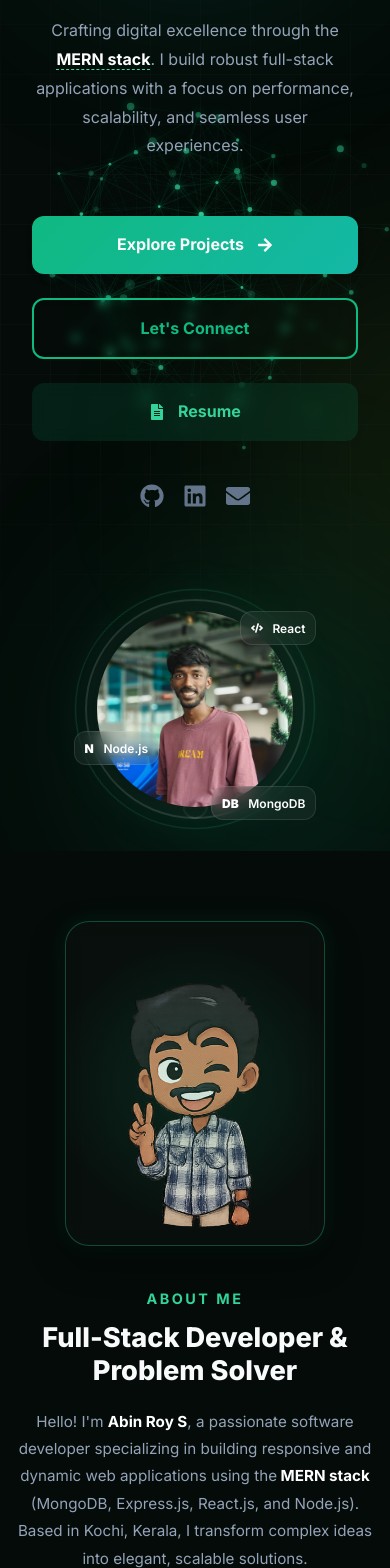
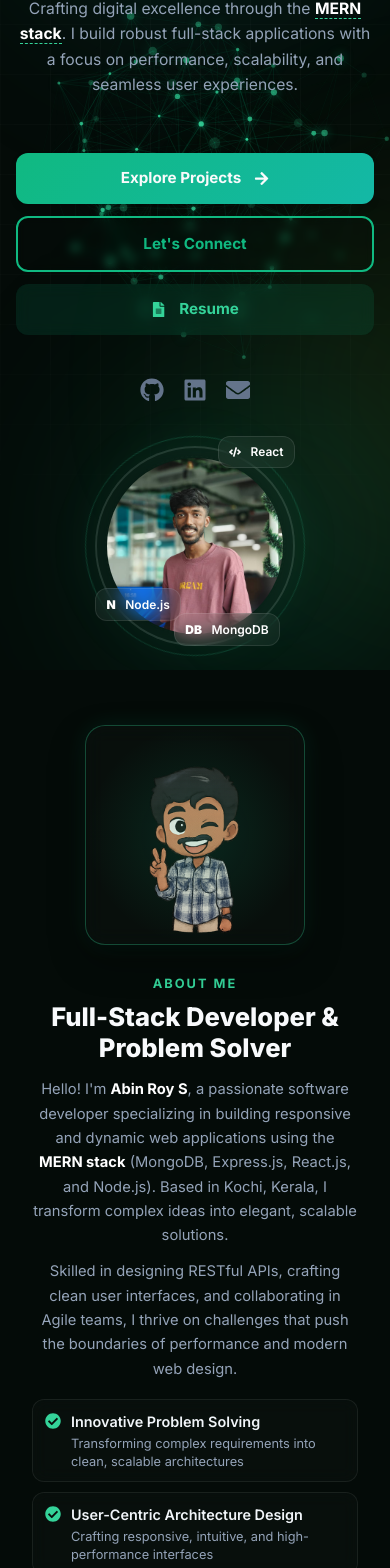
Before and after one commit to aby0073/Portfolio, a React (Vite) app: page / in a window 390 px wide. Shown: the part 326-1894 px from the top of the page. Built offline with nearby package versions, Linux system fonts and the light colour scheme.

Commit message:
fix: polish mobile responsiveness across all sections and eliminate overflow

```diff
--- a/src/components/About/About.css
+++ b/src/components/About/About.css
@@ -178,10 +178,15 @@
 
 /* Responsive */
 @media (max-width: 968px) {
+  .about-section {
+    padding: 70px 0;
+  }
+
   .about-wrapper {
     flex-direction: column;
     text-align: center;
-    gap: 40px;
+    gap: 35px;
+    padding: 0 1.25rem;
   }
 
   .about-content {
@@ -189,11 +194,27 @@
   }
 
   .about-subtitle {
-    font-size: 2rem;
+    font-size: 1.95rem;
+  }
+
+  .image-frame {
+    max-width: 260px;
+    margin: 0 auto;
+    aspect-ratio: auto;
+    padding: 12px;
+  }
+
+  .profile-img {
+    max-height: 270px;
+    width: auto;
+    max-width: 100%;
+    margin: 0 auto;
   }
 
   .highlight-pill {
     text-align: left;
+    padding: 11px 14px;
+    gap: 12px;
   }
 
   .about-quick-meta {
@@ -203,18 +224,71 @@
 
 @media (max-width: 480px) {
   .about-section {
-    padding: 70px 0;
+    padding: 55px 0;
+  }
+
+  .about-wrapper {
+    padding: 0 1rem;
+    gap: 25px;
+  }
+
+  .about-eyebrow {
+    font-size: 0.8rem;
+    letter-spacing: 2px;
+    margin-bottom: 8px;
+  }
+
+  .about-subtitle {
+    font-size: 1.6rem;
+    margin-bottom: 14px;
+  }
+
+  .about-description p {
+    font-size: 0.92rem;
+    line-height: 1.65;
+    margin-bottom: 12px;
   }
 
   .image-frame {
-    max-width: 260px;
+    max-width: 220px;
+    padding: 10px;
+    border-radius: 20px;
   }
 
-  .about-subtitle {
-    font-size: 1.7rem;
+  .profile-img {
+    max-height: 230px;
   }
 
-  .about-description p {
-    font-size: 0.95rem;
+  .key-highlights {
+    margin: 18px 0;
+    gap: 10px;
+  }
+
+  .highlight-pill {
+    padding: 10px 12px;
+    gap: 10px;
+    border-radius: 12px;
+  }
+
+  .highlight-icon {
+    font-size: 1rem;
+  }
+
+  .highlight-info strong {
+    font-size: 0.9rem;
+  }
+
+  .highlight-info span {
+    font-size: 0.8rem;
+  }
+
+  .about-quick-meta {
+    gap: 6px;
+    margin-top: 15px;
+  }
+
+  .meta-badge {
+    padding: 4px 10px;
+    font-size: 0.78rem;
   }
 }
--- a/src/components/Hero/Hero.css
+++ b/src/components/Hero/Hero.css
@@ -343,41 +343,100 @@
   .hero-container {
     grid-template-columns: 1fr;
     text-align: center;
-    gap: 5rem;
+    gap: 4rem;
   }
 
   .hero-content { align-items: center; }
-  .hero-title { font-size: 3.5rem; }
+  .hero-title { font-size: 3.2rem; }
   .hero-subtitle { font-size: 1.5rem; }
   .hero-actions { justify-content: center; }
   .hero-social { justify-content: center; }
 
   .hero-visual-wrapper {
-    width: 320px;
-    height: 320px;
+    width: 300px;
+    height: 300px;
+    margin: 0 auto;
   }
 }
 
 @media (max-width: 640px) {
-  .hero { padding: 6rem 0 2rem; }
-  .hero-title { font-size: 2.3rem; }
-  .hero-subtitle { font-size: 1.3rem; }
-  .title-intro { font-size: 1.2rem; }
-  .hero-description { font-size: 1rem; }
-  .hero-actions { flex-direction: column; width: 100%; }
-  .hero-actions .btn { width: 100%; justify-content: center; }
+  .hero {
+    padding: 6rem 0 2rem;
+    overflow-x: hidden;
+  }
+
+  .hero-container {
+    padding: 0 1.25rem;
+    gap: 2.5rem;
+  }
+
+  .hero-title {
+    font-size: 2.2rem;
+    line-height: 1.15;
+  }
+
+  .hero-subtitle { font-size: 1.25rem; }
+  .title-intro { font-size: 1.1rem; }
+  .hero-description {
+    font-size: 0.98rem;
+    line-height: 1.6;
+    max-width: 100%;
+  }
+
+  .hero-actions {
+    flex-direction: column;
+    width: 100%;
+    gap: 0.75rem;
+  }
+
+  .hero-actions .btn {
+    width: 100%;
+    justify-content: center;
+    padding: 0.85rem 1.5rem;
+    font-size: 0.95rem;
+  }
 
   .hero-visual-wrapper {
     width: 220px;
     height: 220px;
+    margin: 0 auto;
   }
 
   .floating-elements .float-item {
     font-size: 0.75rem;
-    padding: 0.4rem 0.6rem;
+    padding: 0.35rem 0.65rem;
   }
 
-  .item-1 { right: -5%; transform: scale(0.9); }
-  .item-2 { left: -5%; transform: scale(0.9); }
-  .item-3 { right: -5%; bottom: -5%; transform: scale(0.9); }
+  .item-1 { top: 0; right: 0; transform: scale(0.9); }
+  .item-2 { bottom: 15px; left: 0; transform: scale(0.9); }
+  .item-3 { bottom: -10px; right: 15px; transform: scale(0.9); }
 }
+
+@media (max-width: 480px) {
+  .hero {
+    padding: 5.5rem 0 1.5rem;
+  }
+
+  .hero-container {
+    padding: 0 1rem;
+    gap: 2rem;
+  }
+
+  .hero-title {
+    font-size: 1.95rem;
+  }
+
+  .hero-badge {
+    font-size: 0.78rem;
+    padding: 0.45rem 1rem;
+  }
+
+  .hero-subtitle {
+    font-size: 1.1rem;
+  }
+
+  .hero-visual-wrapper {
+    width: 200px;
+    height: 200px;
+  }
+}
--- a/src/components/Navbar/Navbar.css
+++ b/src/components/Navbar/Navbar.css
@@ -171,18 +171,19 @@
   }
 
   .navbar-links.open {
-    max-height: 400px;
-    padding: 2rem 0;
-    gap: 0.5rem;
+    max-height: 520px;
+    padding: 1.5rem 0;
+    gap: 0.35rem;
     border-bottom: 1px solid var(--border-subtle);
     box-shadow: 0 10px 30px rgba(0, 0, 0, 0.5);
+    overflow-y: auto;
   }
 
   .navbar-link {
-    padding: 1rem 2rem;
+    padding: 0.75rem 2rem;
     text-align: center;
     width: 100%;
-    font-size: 1.1rem;
+    font-size: 1.05rem;
     border-radius: var(--radius-md);
   }
 
--- a/src/components/ProjectCard/ProjectCard.css
+++ b/src/components/ProjectCard/ProjectCard.css
@@ -128,10 +128,36 @@
 /* Responsive */
 @media (max-width: 480px) {
   .project-image-wrapper {
-    height: 200px;
+    height: 180px;
+  }
+
+  .project-content {
+    padding: 18px 16px;
   }
 
   .project-title {
-    font-size: 1.25rem;
+    font-size: 1.15rem;
+    margin-bottom: 8px;
+  }
+
+  .project-description {
+    font-size: 0.88rem;
+    line-height: 1.5;
+    margin-bottom: 14px;
+  }
+
+  .project-tags {
+    gap: 6px;
+  }
+
+  .project-tag {
+    font-size: 0.72rem;
+    padding: 3px 10px;
+  }
+
+  .overlay-link {
+    width: 42px;
+    height: 42px;
+    font-size: 1rem;
   }
 }
--- a/src/components/Projects/Projects.css
+++ b/src/components/Projects/Projects.css
@@ -72,25 +72,36 @@
 }
 
 /* Responsive */
-@media (max-width: 1200px) {
-  .projects-grid {
-    padding: 0 20px;
-  }
-}
-
 @media (max-width: 768px) {
   .projects {
-    padding: 80px 20px;
+    padding: 70px 0;
   }
 
   .projects-grid {
     grid-template-columns: 1fr;
     gap: 20px;
+    padding: 0;
+  }
+
+  .show-more-wrapper {
+    margin-top: 40px;
   }
 
   .show-more-btn {
     width: 100%;
+    max-width: 320px;
     justify-content: center;
     padding: 14px 20px;
+    font-size: 1rem;
   }
 }
+
+@media (max-width: 480px) {
+  .projects {
+    padding: 50px 0;
+  }
+
+  .projects-grid {
+    gap: 16px;
+  }
+}
--- a/src/components/Projects/Projects.jsx
+++ b/src/components/Projects/Projects.jsx
@@ -9,6 +9,7 @@ const Projects = () => {
 
   return (
     <section id="projects" className="projects" data-aos="fade-right">
+      <div className="container">
         <h2 className="section-title">My Projects</h2>
         <div className="projects-grid">
           {previewProjects.map((project) => (
@@ -23,6 +24,7 @@ const Projects = () => {
             </Link>
           </div>
         )}
+      </div>
     </section>
   );
 };
--- a/src/components/Skill/Skills.css
+++ b/src/components/Skill/Skills.css
@@ -19,18 +19,19 @@
 /* Marquee Logic */
 .marquee-wrapper {
   position: relative;
-  width: 100vw;
-  margin-left: calc(-50vw + 50%);
-  padding: 20px 0 60px 0;
+  width: 100%;
+  max-width: 100%;
+  padding: 15px 0 40px 0;
   display: flex;
   overflow: hidden;
-  mask-image: linear-gradient(to right, transparent, black 15%, black 85%, transparent);
+  mask-image: linear-gradient(to right, transparent, black 10%, black 90%, transparent);
+  -webkit-mask-image: linear-gradient(to right, transparent, black 10%, black 90%, transparent);
 }
 
 .marquee-track {
   display: flex;
   gap: 30px;
-  animation: scrollMarquee 40s linear infinite;
+  animation: scrollMarquee 35s linear infinite;
   width: max-content;
 }
 
@@ -128,7 +129,7 @@
 /* Responsive */
 @media (max-width: 768px) {
   .skills-section {
-    padding: 40px 0;
+    padding: 50px 0 30px;
   }
 
   .skill-circle-mini {
@@ -141,3 +142,38 @@
     gap: 20px;
   }
 }
+
+@media (max-width: 480px) {
+  .skills-section {
+    padding: 40px 0 20px;
+  }
+
+  .compact-skills-header {
+    margin-bottom: 25px;
+  }
+
+  .compact-skills-header .section-title {
+    font-size: 1.6rem;
+  }
+
+  .skill-circle-mini {
+    width: 52px;
+    height: 52px;
+    font-size: 1.3rem;
+  }
+
+  .marquee-track {
+    gap: 15px;
+  }
+
+  .skill-tags-group {
+    margin-top: 30px;
+    gap: 8px;
+    padding: 0 10px;
+  }
+
+  .skill-tag-micro {
+    font-size: 0.7rem;
+    padding: 3px 10px;
+  }
+}
--- a/src/components/contact/Contact.css
+++ b/src/components/contact/Contact.css
@@ -245,14 +245,80 @@
 
 /* Responsive */
 @media (max-width: 968px) {
+  .contact-section {
+    padding: 70px 0;
+  }
+
   .contact-wrapper {
     grid-template-columns: 1fr;
-    gap: 40px;
+    gap: 30px;
   }
 }
 
 @media (max-width: 480px) {
-  .contact-section { padding: 80px 0; }
-  .professional-form, .info-card { padding: 30px 20px; }
-  .info-title { font-size: 1.5rem; }
+  .contact-section {
+    padding: 50px 0;
+  }
+
+  .contact-subtitle {
+    font-size: 0.95rem;
+  }
+
+  .professional-form, .info-card {
+    padding: 22px 16px;
+    border-radius: 20px;
+  }
+
+  .info-title {
+    font-size: 1.35rem;
+    margin-bottom: 6px;
+  }
+
+  .info-desc {
+    font-size: 0.9rem;
+    margin-bottom: 20px;
+  }
+
+  .info-links {
+    gap: 16px;
+  }
+
+  .info-item {
+    gap: 12px;
+  }
+
+  .info-icon {
+    width: 38px;
+    height: 38px;
+    font-size: 1rem;
+  }
+
+  .info-text span {
+    font-size: 0.75rem;
+  }
+
+  .info-text a, .info-text p {
+    font-size: 0.92rem;
+    word-break: break-all;
+  }
+
+  .form-group {
+    gap: 6px;
+  }
+
+  .form-group label {
+    font-size: 0.82rem;
+  }
+
+  .form-group input, .form-group textarea {
+    padding: 12px 14px;
+    font-size: 0.92rem;
+    border-radius: 10px;
+  }
+
+  .submit-btn-premium {
+    padding: 14px 20px;
+    font-size: 0.95rem;
+    border-radius: 10px;
+  }
 }
--- a/src/components/experience/ExperienceSection.css
+++ b/src/components/experience/ExperienceSection.css
@@ -234,46 +234,112 @@
 
 /* Responsive Design */
 @media (max-width: 968px) {
+  .experience-section {
+    padding: 80px 0;
+  }
+
   .timeline-line {
-    left: 30px;
+    left: 24px;
   }
 
   .timeline-dot {
-    left: 30px;
+    left: 24px;
+    width: 38px;
+    height: 38px;
+    font-size: 1rem;
   }
 
   .timeline-content {
     width: 100%;
-    padding-left: 80px !important;
+    padding-left: 65px !important;
   }
 
   .timeline-item.left .timeline-content,
   .timeline-item.right .timeline-content {
     margin-right: 0;
     margin-left: 0;
-    padding-right: 20px;
-    padding-left: 80px;
+    padding-right: 0;
+    padding-left: 65px;
   }
 
   .experience-title {
-    font-size: 2.5rem;
+    font-size: 2.3rem;
+  }
+
+  .experience-card-premium {
+    padding: 24px 20px;
   }
 }
 
 @media (max-width: 640px) {
   .experience-section {
-    padding: 80px 0;
+    padding: 60px 0;
+  }
+
+  .timeline-line {
+    left: 16px;
+  }
+
+  .timeline-dot {
+    left: 16px;
+    width: 32px;
+    height: 32px;
+    font-size: 0.85rem;
+  }
+
+  .timeline-content {
+    padding-left: 46px !important;
+  }
+
+  .timeline-item.left .timeline-content,
+  .timeline-item.right .timeline-content {
+    padding-left: 46px;
+    padding-right: 0;
+  }
+
+  .experience-card-premium {
+    padding: 18px 14px;
+    border-radius: 18px;
   }
 
   .card-top {
     flex-direction: column;
+    gap: 12px;
+  }
+
+  .company-info {
+    gap: 12px;
+  }
+
+  .company-logo-wrap {
+    width: 44px;
+    height: 44px;
   }
 
   .experience-date {
     width: fit-content;
+    font-size: 0.8rem;
+    padding: 4px 10px;
   }
 
   .role-title {
-    font-size: 1.15rem;
+    font-size: 1.05rem;
+  }
+
+  .company-name {
+    font-size: 0.85rem;
+  }
+
+  .description-list li {
+    font-size: 0.86rem;
+    line-height: 1.5;
+    margin-bottom: 8px;
+    padding-left: 15px;
+  }
+
+  .description-list li::before {
+    top: 7px;
+    width: 5px;
+    height: 5px;
   }
 }
--- a/src/components/footer/Footer.css
+++ b/src/components/footer/Footer.css
@@ -141,10 +141,14 @@
 
 /* Responsive */
 @media (max-width: 768px) {
+  .footer-elite {
+    padding: 60px 0 25px;
+  }
+
   .footer-top {
     grid-template-columns: 1fr;
     text-align: center;
-    gap: 40px;
+    gap: 30px;
   }
 
   .footer-brand {
@@ -155,8 +159,49 @@
     justify-content: center;
   }
 
+  .nav-links {
+    gap: 16px;
+    flex-wrap: wrap;
+  }
+
   .footer-bottom {
     flex-direction: column;
-    gap: 20px;
+    gap: 16px;
+    padding-top: 20px;
   }
 }
+
+@media (max-width: 480px) {
+  .footer-elite {
+    padding: 45px 0 20px;
+  }
+
+  .footer-logo {
+    font-size: 1.6rem;
+  }
+
+  .footer-tagline {
+    font-size: 0.88rem;
+  }
+
+  .nav-links {
+    gap: 12px;
+  }
+
+  .nav-links a {
+    font-size: 0.85rem;
+  }
+
+  .copyright p {
+    font-size: 0.78rem;
+    text-align: center;
+    justify-content: center;
+  }
+
+  .scroll-top-btn {
+    width: 42px;
+    height: 42px;
+    font-size: 1rem;
+    border-radius: 10px;
+  }
+}
--- a/src/index.css
+++ b/src/index.css
@@ -189,18 +189,33 @@ a:hover {
   background: var(--accent-primary);
 }
 
-/* Responsive Typography */
+/* Responsive Typography & Mobile Layout */
 @media (max-width: 768px) {
-  h1 { font-size: 2.5rem; }
-  h2 { font-size: 2rem; }
-  h3 { font-size: 1.5rem; }
-  h4 { font-size: 1.25rem; }
+  :root {
+    --container-padding: 1.25rem;
+  }
+
+  h1 { font-size: 2.3rem; }
+  h2 { font-size: 1.85rem; }
+  h3 { font-size: 1.4rem; }
+  h4 { font-size: 1.15rem; }
 
   .section-title {
-    font-size: 2rem;
+    font-size: 1.9rem;
   }
+}
 
+@media (max-width: 480px) {
   :root {
     --container-padding: 1rem;
   }
+
+  h1 { font-size: 1.95rem; }
+  h2 { font-size: 1.65rem; }
+  h3 { font-size: 1.25rem; }
+  h4 { font-size: 1.05rem; }
+
+  .section-title {
+    font-size: 1.65rem;
+  }
 }
```
Lines whose indentation alone changed are shown as unchanged.
